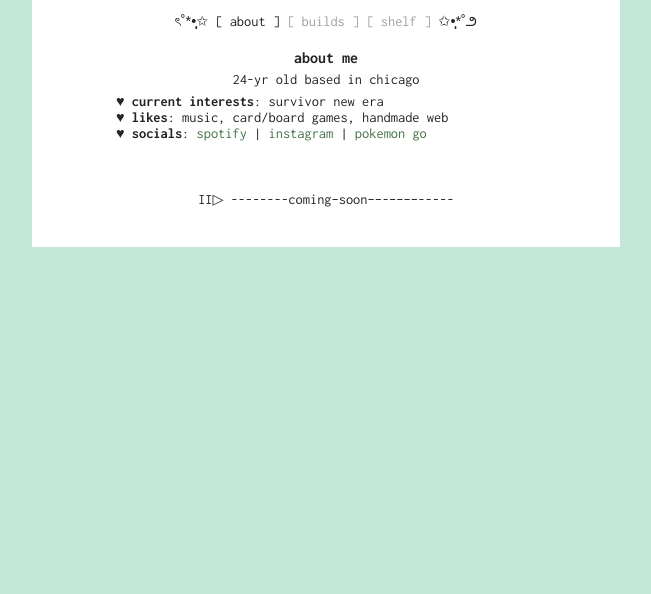
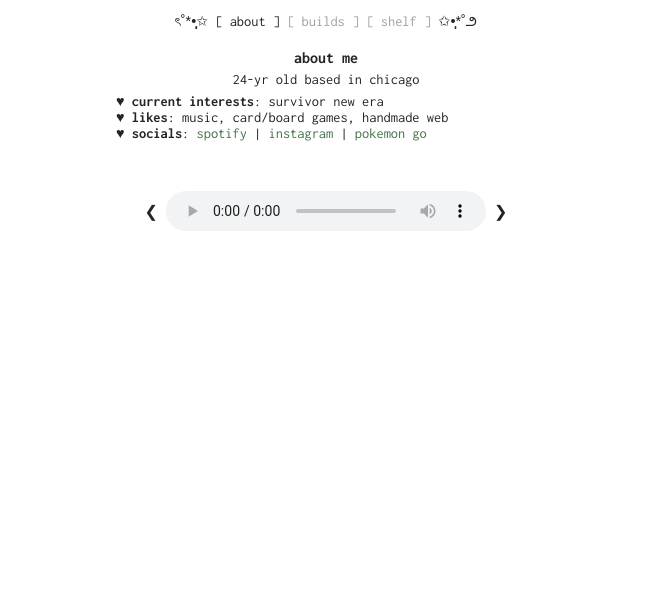
Before and after one commit to gracejiang/grac-site, a plain HTML site: page index.html in a window 1280 px wide. Shown: the part 206-800 px from the top of the page, without its empty margins (314-965 px from the left). Drawn offline with Linux system fonts and the light colour scheme.

Commit message:
music player

```diff
--- a/index.html
+++ b/index.html
@@ -72,11 +72,16 @@
 
         </div>
 
-        <div class="page-section" id="music-player">
-            <p>II▷ --------coming–soon––-––––-----</p>
+        <div class="page-section" id="music-player-section">
+            <div id="music-player">
+                <div id="music-prev">❮</div>
+                <audio id="music-controls" controls></audio>
+                <div id="music-next">❯</div>
+            </div>
         </div>
     </div>
 
     <script src="scripts/script.js"></script>
+    <script src="scripts/audio.js"></script>
     </body>
 </html>
--- /dev/null
+++ b/scripts/audio.js
@@ -0,0 +1,47 @@
+document.addEventListener('DOMContentLoaded', () => {
+    const audio = document.getElementById('music-controls');
+    const playNextButton = document.getElementById('music-next');
+    const playPrevButton = document.getElementById('music-prev');
+    const tracks = [
+        // 'audio/i3you.mp3',
+        'audio/photo_id.mp3',
+        'audio/music_sounds_better_with_you.mp3',
+        'audio/take_me_where_your_heart_is.mp3',
+        'audio/jubilife_city.mp3',
+        // 'audio/look_at_the_sky.mp3'
+    ];
+    let currentTrackIndex = 0;
+
+    // Load the first track
+    loadTrack(currentTrackIndex);
+
+    playNextButton.addEventListener('click', playNextTrack);
+    playPrevButton.addEventListener('click', playPrevTrack);
+
+    audio.addEventListener('ended', playNextTrack);
+
+    // Load track by index
+    function loadTrack(index) {
+        audio.src = tracks[index];
+        audio.load();  // Ensure the audio element reloads the new source
+    }
+
+    // Play current track
+    function playTrack() {
+        audio.play();
+    }
+
+    // Play next track
+    function playNextTrack() {
+        currentTrackIndex = (currentTrackIndex + 1) % tracks.length;
+        loadTrack(currentTrackIndex);
+        playTrack();
+    }
+
+    // Play previous track
+    function playPrevTrack() {
+        currentTrackIndex = (currentTrackIndex - 1 + tracks.length) % tracks.length;
+        loadTrack(currentTrackIndex);
+        playTrack();
+    }
+});
--- a/styles/global.css
+++ b/styles/global.css
@@ -8,7 +8,7 @@
 }
 
 body {
-  background-color: #c3e6d6;
+  /* background-color: #c3e6d6; */
   /* #F2E0EA; */
   color: #242424;
 }
@@ -104,3 +104,22 @@ NAVBAR/PAGES
 #builds-page, #shelf-page {
   display: none;
 }
+
+
+/*
+AUDIO PLAYER
+ */
+ audio {
+  height: 40px;
+  width: 320px;
+}
+
+#music-prev, #music-next {
+  cursor: pointer;
+  display: inline-block;
+  vertical-align: middle;
+}
+
+#music-controls {
+  vertical-align: middle;
+}
```
Also changed, not shown: 6 other files.
